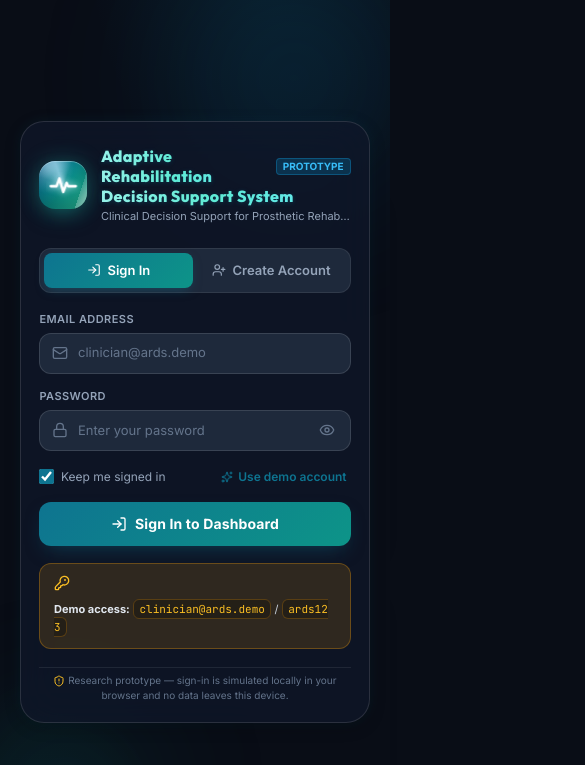
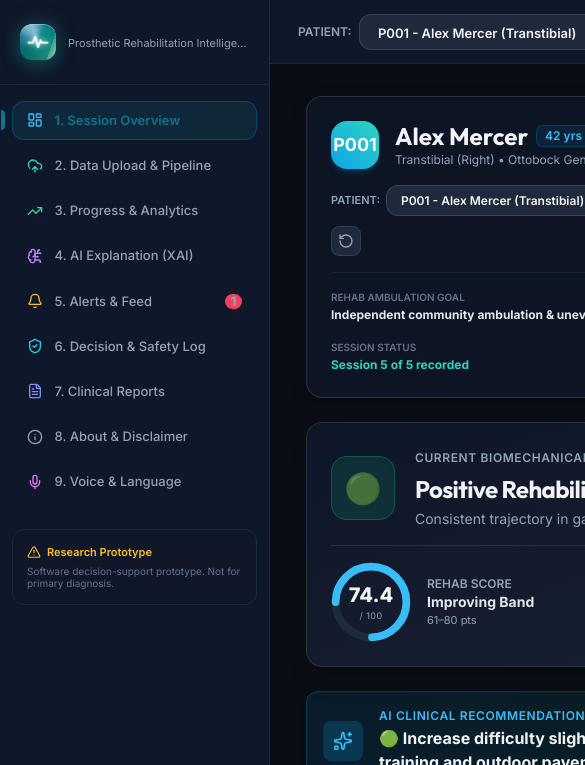
Before and after one commit to ayushkumar40-plac/ARDS-PROJECT, a plain HTML site: page index.html in a window 390 px wide. Shown: the top 765 px of the page, 585 px wide, since content can reach past the window. Drawn offline with nearby package versions, Linux system fonts and the light colour scheme.

Commit message:
feat(mobile): desktop-fidelity layout on phones + automatic sign-in (lands on Session Overview)

```diff
--- a/css/styles.css
+++ b/css/styles.css
@@ -1553,3 +1553,101 @@ body.auth-locked .ards-chatbot-root { display: none; }
 @media (max-width: 768px) {
   .printable-report { padding: 1.5rem; }
 }
+
+
+/* ==========================================================================
+   DESKTOP-FIDELITY MOBILE — phones & tablets keep the exact desktop design.
+   The layout renders at a desktop width and pans horizontally on small
+   screens, matching the desktop build. Combined with the auto sign-in in
+   auth.js, visitors land directly on the Session Overview page.
+   ========================================================================== */
+
+/* Keep the full desktop layout on every screen width below the desktop breakpoint */
+@media (max-width: 1024px) {
+  html,
+  body {
+    min-width: 1180px;
+    width: 1180px;
+    overflow-x: auto;
+    -webkit-overflow-scrolling: touch;
+  }
+
+  .app-container {
+    flex-direction: row !important;
+    min-width: 1180px;
+    width: 1180px;
+  }
+
+  .app-sidebar {
+    width: 270px !important;
+    height: 100vh;
+    position: sticky;
+    top: 0;
+    border-right: 1px solid var(--border-subtle);
+    border-bottom: none;
+  }
+
+  .sidebar-logo {
+    padding: 1.5rem 1.25rem;
+    justify-content: flex-start;
+  }
+  .sidebar-logo .ards-wordmark {
+    font-size: 0.8125rem;
+    max-width: none;
+    white-space: normal;
+  }
+  .sidebar-logo .min-w-0 { display: flex !important; }
+  .sidebar-logo .min-w-0 .truncate { display: block; }
+
+  .sidebar-nav {
+    flex-direction: column;
+    overflow: hidden;
+    padding: 1rem 0.75rem;
+  }
+  .sidebar-nav::-webkit-scrollbar { display: block; }
+
+  .nav-btn {
+    flex-direction: row;
+    align-items: center;
+    justify-content: flex-start;
+    gap: 0.75rem;
+    min-width: 0;
+    padding: 0.65rem 0.85rem;
+  }
+  .nav-btn span { display: inline; font-size: 0.8125rem; }
+  .nav-btn-active { border: 1px solid var(--border-glow); }
+  .nav-btn-active::before { display: block; }
+  .sidebar-footer { display: block; }
+
+  .app-header {
+    flex-wrap: nowrap;
+    padding: 0.85rem 1.75rem;
+  }
+  .app-header label { display: inline; }
+  .app-header .flex.items-center.gap-2 { flex: none; min-width: 0; }
+  .app-header #globalPatientSelect,
+  .app-header #globalSessionSelect { width: auto; min-width: 210px; }
+  .app-header .flex.items-center.gap-3 { gap: 0.75rem; }
+
+  .content-wrapper { padding: 2rem 2.25rem; }
+}
+
+@media (max-width: 768px) {
+  #modalAddPatient,
+  #modalAddSession { align-items: center; padding: 1rem; }
+  .printable-report { padding: 2rem !important; }
+}
+
+@media (max-width: 480px) {
+  #modalAddPatient .grid.grid-cols-2,
+  #modalAddSession .grid.grid-cols-2 { grid-template-columns: repeat(2, 1fr); }
+  #loginFormRegister .grid-cols-2 { grid-template-columns: repeat(2, 1fr); }
+  .tab-section h2 { font-size: 1.5rem; }
+  .ards-card.p-8 { padding: 2rem; }
+  .ards-card.p-6 { padding: 1.5rem; }
+  .ards-card.p-5 { padding: 1.25rem; }
+  .login-brand .ards-wordmark { font-size: 1.125rem; }
+  .login-demo-box { flex-wrap: nowrap; }
+  .form-select,
+  .form-input { font-size: 0.8125rem; }
+}
--- a/js/auth.js
+++ b/js/auth.js
@@ -3,6 +3,8 @@
  * Authentication Module (Prototype)
  *
  * Simulated client-side authentication for the research prototype.
+ * - AUTO SIGN-IN: visitors are signed in automatically with the demo
+ *   clinician profile and land directly on the Session Overview page.
  * - Accounts are persisted in localStorage (NOT secure — demo only).
  * - Session persistence: sessionStorage by default, localStorage if
  *   "Keep me signed in" is checked.
@@ -369,14 +371,24 @@
             });
         }
 
-        // Restore session or lock the dashboard
-        const session = getStoredSession();
-        if (session && session.email) {
-            renderUserChip(session);
-            unlockDashboard();
+        // AUTO SIGN-IN: skip the login gate so visitors land straight on
+        // the dashboard (first page = Session Overview) without entering
+        // credentials. An existing saved session is honoured when present;
+        // otherwise an automatic demo-clinician session is created locally.
+        const saved = getStoredSession();
+        if (saved && saved.email) {
+            renderUserChip(saved);
         } else {
-            lockDashboard();
+            const guestSession = {
+                name: DEMO_ACCOUNT.name,
+                email: DEMO_ACCOUNT.email,
+                role: DEMO_ACCOUNT.role,
+                loginAt: new Date().toISOString()
+            };
+            storeSession(guestSession, false);
+            renderUserChip(guestSession);
         }
+        unlockDashboard();
 
         refreshIcons();
     }
```
